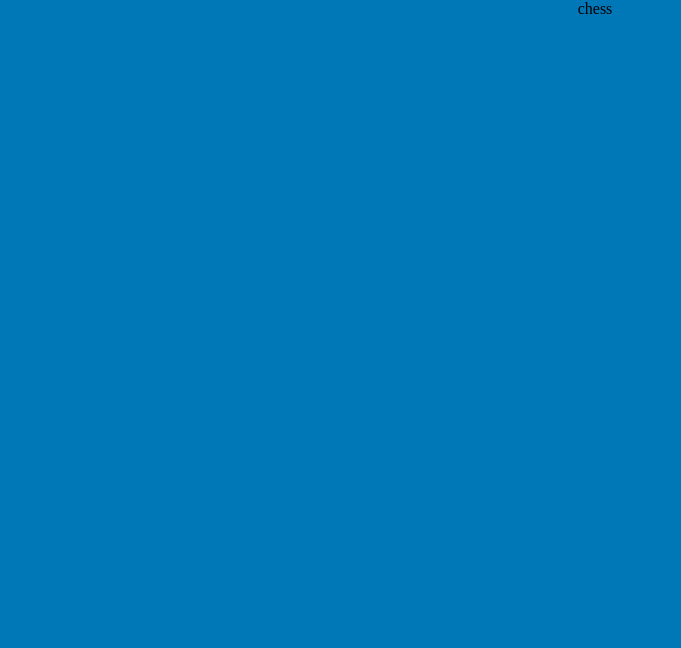
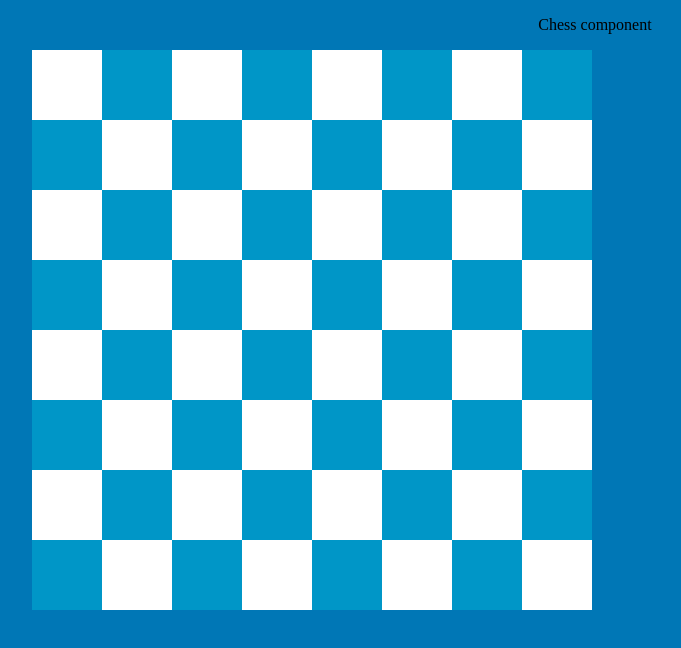
Before and after one commit to aal2015/react_ticTacToe_chess, a React (Vite) app in the folder ticTacToe_chess/: page /chess in a window 1280 px wide. Shown: the top 648 px of the page, without its empty margins (45-726 px from the left). Built offline with nearby package versions, Linux system fonts and the light colour scheme.

Commit message:
Added chess board

```diff
--- a/ticTacToe_chess/src/components/Chess.jsx
+++ b/ticTacToe_chess/src/components/Chess.jsx
@@ -1,6 +1,7 @@
 import { useState } from 'react';
+import ChessBoard from './ChessBoard';
 
-const  Chess = () => {
+const Chess = () => {
     const [board, setBoard] = useState([
         ['br', 'bn', 'bb', 'bq', 'bk', 'bb', 'bn', 'br'],
         ['bp', 'bp', 'bp', 'bp', 'bp', 'bp', 'bp', 'bp'],
@@ -12,7 +13,12 @@ const  Chess = () => {
         ['wr', 'wn', 'wb', 'wq', 'wk', 'wb', 'wn', 'wr'],
 
     ]);
-    return (<>chess</>);
+    return (
+        <>
+            <p>Chess component</p>
+            <ChessBoard boardState={board}/>
+        </>
+    );
 }
 
 export default Chess;
--- /dev/null
+++ b/ticTacToe_chess/src/components/ChessBoard.css
@@ -0,0 +1,19 @@
+#chessGameBoard {
+    width: 560px;
+    height: 560px;
+    display: flex;
+    flex-wrap: wrap;
+}
+
+.square {
+    width: 70px;
+    height: 70px;
+}
+
+.whiteSquare {
+    background-color: white;
+}
+
+.darkBlue {
+    background-color: #0096C7;
+}
--- /dev/null
+++ b/ticTacToe_chess/src/components/ChessBoard.jsx
@@ -0,0 +1,25 @@
+import './ChessBoard.css';
+
+const ChessBoard = ({ boardState }) => {
+    console.log(boardState);
+    return (
+        <div id="chessGameBoard">
+            {boardState.map((row, rowIndex) =>
+                row.map((cell, cellIndex) => {
+                    const isWhite = (rowIndex + cellIndex) % 2 === 0;
+
+                    return (
+                        <div
+                            key={`${rowIndex}-${cellIndex}`}
+                            className={`square ${isWhite ? 'whiteSquare' : 'darkBlue'}`}
+                        >
+
+                        </div>
+                    );
+                })
+            )}
+        </ div>
+    );
+}
+
+export default ChessBoard;
```
